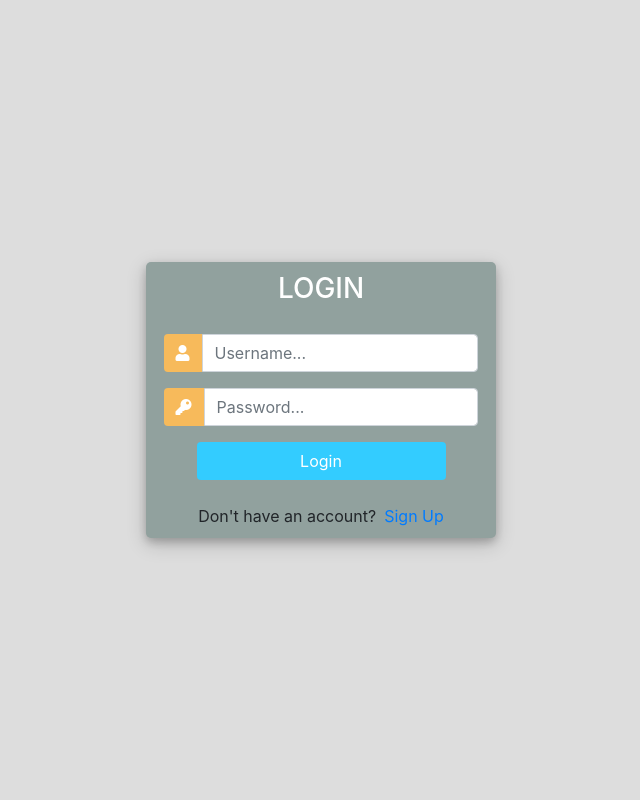
After one commit to hafidzniioman/CRM-TEST, a Django app: template accounts/templates/accounts/login.html in a window 1280 px wide. The commit adds this page. Shown: the whole page, without its empty margins (319-959 px from the left). Run offline with Django 3.2, Linux system fonts and the light colour scheme; the template is opened without the code that fills it, so the values that code supplies are empty; some libraries are stand-ins or nearby versions.

Commit message:
user registration and login auth

```diff
--- /dev/null
+++ b/accounts/templates/accounts/login.html
@@ -0,0 +1,128 @@
+<!DOCTYPE html>
+<html>
+
+<head>
+	<title>Login</title>
+	<link rel="stylesheet" href="https://stackpath.bootstrapcdn.com/bootstrap/4.1.3/css/bootstrap.min.css" integrity="sha384-MCw98/SFnGE8fJT3GXwEOngsV7Zt27NXFoaoApmYm81iuXoPkFOJwJ8ERdknLPMO" crossorigin="anonymous">
+	<script src="https://ajax.googleapis.com/ajax/libs/jquery/3.3.1/jquery.min.js"></script>
+	<link rel="stylesheet" href="https://use.fontawesome.com/releases/v5.6.1/css/all.css" integrity="sha384-gfdkjb5BdAXd+lj+gudLWI+BXq4IuLW5IT+brZEZsLFm++aCMlF1V92rMkPaX4PP" crossorigin="anonymous">
+
+
+	<style>
+		body,
+		html {
+			margin: 0;
+			padding: 0;
+			height: 100%;
+			background: #dddddd !important;
+		}
+		.user_card {
+			width: 350px;
+			margin-top: auto;
+			margin-bottom: auto;
+			background: #91a19e;
+			position: relative;
+			display: flex;
+			justify-content: center;
+			flex-direction: column;
+			padding: 10px;
+			box-shadow: 0 4px 8px 0 rgba(0, 0, 0, 0.2), 0 6px 20px 0 rgba(0, 0, 0, 0.19);
+			-webkit-box-shadow: 0 4px 8px 0 rgba(0, 0, 0, 0.2), 0 6px 20px 0 rgba(0, 0, 0, 0.19);
+			-moz-box-shadow: 0 4px 8px 0 rgba(0, 0, 0, 0.2), 0 6px 20px 0 rgba(0, 0, 0, 0.19);
+			border-radius: 5px;
+
+		}
+
+		.form_container {
+			margin-top: 20px;
+		}
+
+		#form-title{
+			color: #fff;
+
+		}
+
+		.login_btn {
+			width: 100%;
+			background: #33ccff !important;
+			color: white !important;
+		}
+		.login_btn:focus {
+			box-shadow: none !important;
+			outline: 0px !important;
+		}
+		.login_container {
+			padding: 0 2rem;
+		}
+		.input-group-text {
+			background: #f7ba5b !important;
+			color: white !important;
+			border: 0 !important;
+			border-radius: 0.25rem 0 0 0.25rem !important;
+		}
+		.input_user,
+		.input_pass:focus {
+			box-shadow: none !important;
+			outline: 0px !important;
+		}
+
+		#messages{
+			background-color: grey;
+			color: #fff;
+			padding: 10px;
+			margin-top: 10px;
+		}
+	</style>
+
+</head>
+<body>
+	<div class="container h-100">
+		<div class="d-flex justify-content-center h-100">
+			<div class="user_card">
+				<div class="d-flex justify-content-center">
+
+
+					<h3 id="form-title">LOGIN</h3>
+				</div>
+				<div class="d-flex justify-content-center form_container">
+					<form method="POST" action="">
+						{% csrf_token %}
+						<div class="input-group mb-3">
+							<div class="input-group-append">
+								<span class="input-group-text"><i class="fas fa-user"></i></span>
+							</div>
+
+							<input type="text" name="username" placeholder="Username..." class="form-control">
+						</div>
+
+						<div class="input-group mb-2">
+							<div class="input-group-append">
+								<span class="input-group-text"><i class="fas fa-key"></i></span>
+							</div>
+
+								<input type="password" name="password" placeholder="Password..." class="form-control" >
+						</div>
+
+							<div class="d-flex justify-content-center mt-3 login_container">
+				 				<input class="btn login_btn" type="submit" value="Login">
+				   			</div>
+					</form>
+
+				</div>
+
+				{% for message in messages %}
+					<p id="messages">{{message}}</p>
+				{% endfor %}
+
+				<div class="mt-4">
+					<div class="d-flex justify-content-center links">
+						Don't have an account? <a href="{% url 'register' %}" class="ml-2">Sign Up</a>
+					</div>
+
+				</div>
+			</div>
+		</div>
+	</div>
+</body>
+
+</html>
--- a/accounts/urls.py
+++ b/accounts/urls.py
@@ -4,7 +4,11 @@ from . import views
 
 urlpatterns = [
     path('', views.home, name='home'),
+    path('register/', views.registerPage, name='register'),
+    path('login/', views.loginPage, name='login'),
+    path('logout/', views.logoutUser, name='logout'),
     path('products/', views.products, name='products'),
+    path('user/', views.userPage, name='user-page'),
     path('customer/<str:pk_test>/', views.customer, name='customer'),
     path('create_order/<str:pk>/', views.createOrder, name='create_order'),
     path('update_order/<str:pk>/', views.updateOrder, name='update_order'),
```
Also changed, not shown: accounts/forms.py (+9 -0 lines), accounts/templates/accounts/navbar.html (+12 -0 lines), accounts/templates/accounts/register.html (added, +137 -0 lines), accounts/views.py (+57 -1 lines), accounts/templates/accounts/user.html (added), db.sqlite3.
